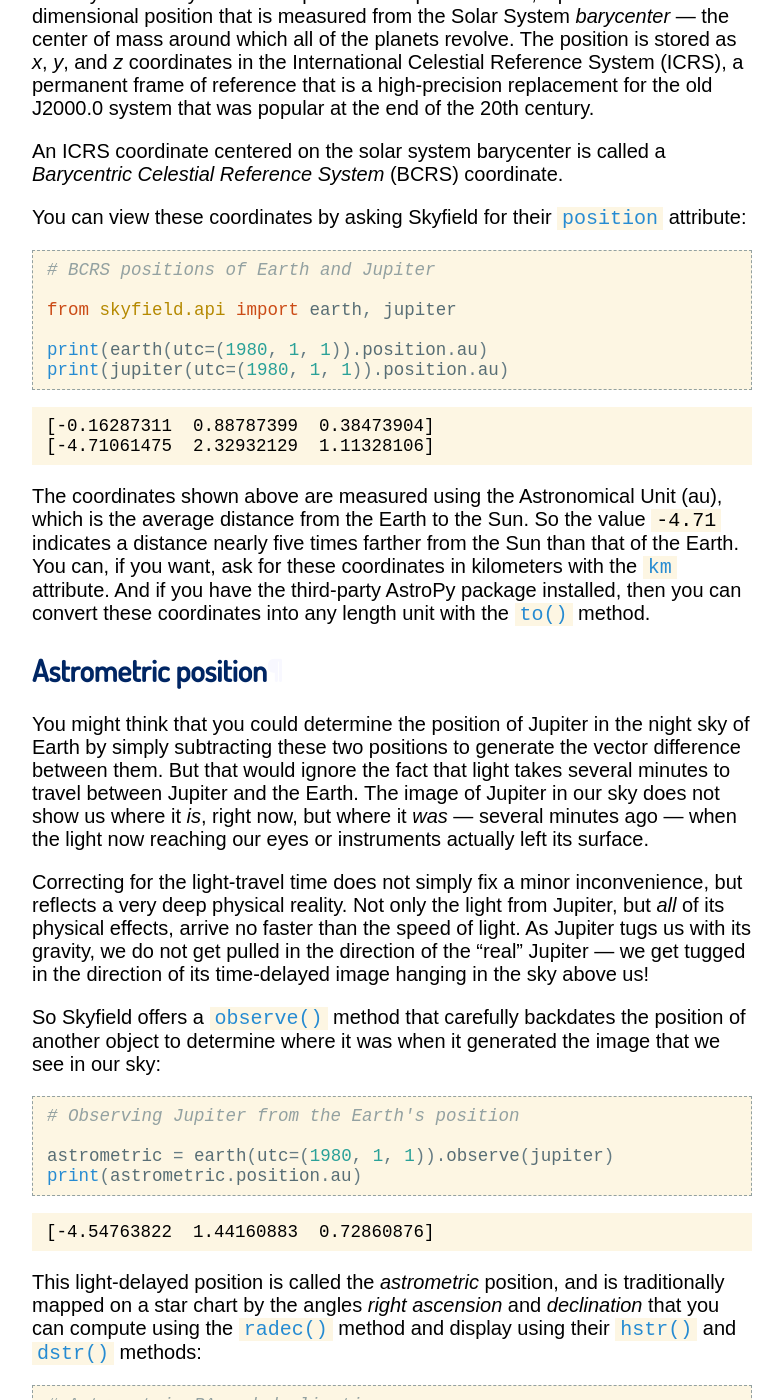
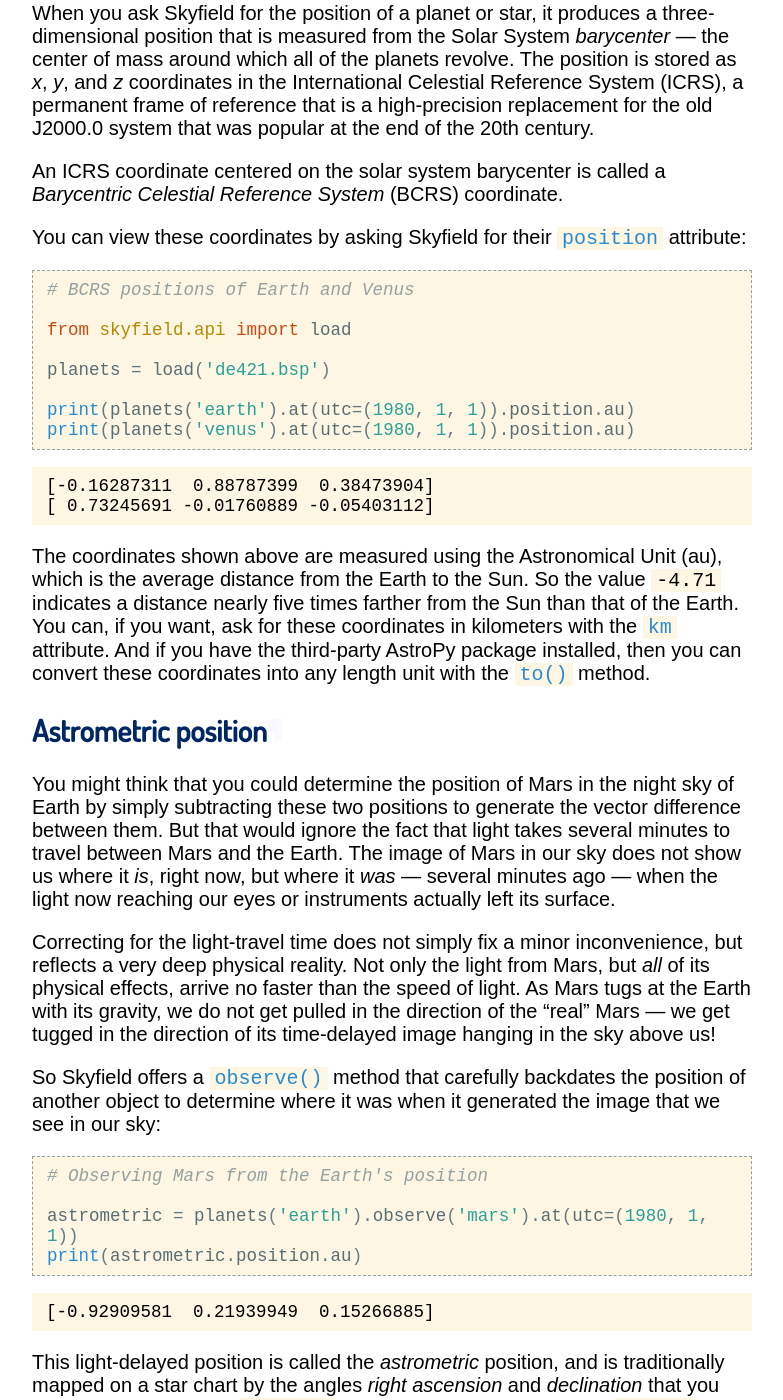
Before and after one commit to skyfielders/python-skyfield, a Sphinx documentation site: the page built from skyfield/documentation/positions.rst, in a window 1280 px wide and 1400 px high, scrolled down 3005 px. Shown: the whole window, without its empty margins (248-1031 px from the left). Built offline with Sphinx 7.4.7, drawn with Linux system fonts in a browser that asks for light colours; some of the changed text lies outside the part shown.

Commit message:
Move documentation to new API for planet positions

```diff
--- a/skyfield/documentation/positions.rst
+++ b/skyfield/documentation/positions.rst
@@ -82,30 +82,33 @@
 
   .. testcode::
 
-    from skyfield.api import now, earth, mars
+    from skyfield.api import load, now
 
     jd = now()
-    boston = earth.topos('42.3583 N', '71.0603 W')
+    planets = load('de421.bsp')
+    boston = planets('earth').topos('42.3583 N', '71.0603 W')
 
     # Geocentric
 
-    barycentric = mars(jd)
-    astrometric = earth(jd).observe(mars)
-    apparent = earth(jd).observe(mars).apparent()
+    barycentric = planets('mars').at(jd)
+    astrometric = planets('earth').observe('mars').at(jd)
+    apparent = planets('earth').observe('mars').at(jd).apparent()
 
     # Topocentric
 
-    astrometric = boston(jd).observe(mars)
-    apparent = boston(jd).observe(mars).apparent()
+    astrometric = boston.observe('mars').at(jd)
+    apparent = boston.observe('mars').at(jd).apparent()
 
 **The stars**
   Stars and other fixed objects with catalog coordinates
   generate their current astrometric position
   when observed from a planet. :doc:`Read more <stars>`
 
-  .. testcode::
+  .. TODO - turn the following back into test code
 
-    from skyfield.api import now, earth, Star
+  ::
+
+    from skyfield.api import Star, now
 
     jd = now()
     boston = earth.topos('42.3583 N', '71.0603 W')
@@ -126,6 +129,8 @@
   Earth satellite positions can be generated
   from public TLE elements describing their current orbit,
   which you can download from Celestrak. :doc:`Read more <earth-satellites>`
+
+  .. TODO - update the following code with new approach
 
   .. testsetup::
 
@@ -180,17 +185,19 @@
 
 .. testcode::
 
-    # BCRS positions of Earth and Jupiter
+    # BCRS positions of Earth and Venus
 
-    from skyfield.api import earth, jupiter
+    from skyfield.api import load
 
-    print(earth(utc=(1980, 1, 1)).position.au)
-    print(jupiter(utc=(1980, 1, 1)).position.au)
+    planets = load('de421.bsp')
+
+    print(planets('earth').at(utc=(1980, 1, 1)).position.au)
+    print(planets('venus').at(utc=(1980, 1, 1)).position.au)
 
 .. testoutput::
 
     [-0.16287311  0.88787399  0.38473904]
-    [-4.71061475  2.32932129  1.11328106]
+    [ 0.73245691 -0.01760889 -0.05403112]
 
 The coordinates shown above are measured
 using the Astronomical Unit (au),
@@ -207,12 +214,12 @@
 ====================
 
 You might think that you could determine
-the position of Jupiter in the night sky of Earth
+the position of Mars in the night sky of Earth
 by simply subtracting these two positions
 to generate the vector difference between them.
 But that would ignore the fact that light takes several minutes
-to travel between Jupiter and the Earth.
-The image of Jupiter in our sky
+to travel between Mars and the Earth.
+The image of Mars in our sky
 does not show us where it *is*, right now,
 but where it *was* — several minutes ago —
 when the light now reaching our eyes or instruments
@@ -221,11 +228,11 @@
 Correcting for the light-travel time
 does not simply fix a minor inconvenience,
 but reflects a very deep physical reality.
-Not only the light from Jupiter,
+Not only the light from Mars,
 but *all* of its physical effects,
 arrive no faster than the speed of light.
-As Jupiter tugs us with its gravity,
-we do not get pulled in the direction of the “real” Jupiter —
+As Mars tugs at the Earth with its gravity,
+we do not get pulled in the direction of the “real” Mars —
 we get tugged in the direction of its time-delayed image
 hanging in the sky above us!
 
@@ -236,14 +243,14 @@
 
 .. testcode::
 
-    # Observing Jupiter from the Earth's position
+    # Observing Mars from the Earth's position
 
-    astrometric = earth(utc=(1980, 1, 1)).observe(jupiter)
+    astrometric = planets('earth').observe('mars').at(utc=(1980, 1, 1))
     print(astrometric.position.au)
 
 .. testoutput::
 
-    [-4.54763822  1.44160883  0.72860876]
+    [-0.92909581  0.21939949  0.15266885]
 
 This light-delayed position is called the *astrometric* position,
 and is traditionally mapped on a star chart
@@ -263,9 +270,9 @@
 
 .. testoutput::
 
-    10h 49m 38.71s
-    +08deg 41' 00.6"
-    4.82598 au
+    11h 06m 51.22s
+    +09deg 05' 09.2"
+    0.96678 au
 
 As we will explore in the next section,
 objects never appear at exactly the position in the sky
@@ -290,7 +297,7 @@
   if the light passes close to another large mass
   on its way to the observer.
   This will happen if the object lies very near to the Sun in the sky,
-  for example, or is nearly behind Jupiter.
+  for example, or is nearly behind Mars.
   The effect is small,
   but must be taken into account for research-grade results.
 
@@ -326,14 +333,14 @@
 
 .. testoutput::
 
-    10h 49m 39.34s
-    +08deg 40' 56.4"
-    4.82598 au
+    11h 06m 51.75s
+    +09deg 05' 04.7"
+    0.96678 au
 
 But it is actually unusual to print apparent coordinates
 in a permanent unchanging reference frame like the ICRS,
 so you are unlikely to find the two values above
-if you look up the position of Jupiter on 1980 January 1
+if you look up the position of Mars on 1980 January 1
 in an almanac or by using other astronomy software.
 
 Instead, apparent positions are usually expressed
@@ -364,9 +371,9 @@
 
 .. testoutput::
 
-    10h 48m 36.02s
-    +08deg 47' 18.6"
-    4.82598 au
+    11h 05m 48.68s
+    +09deg 11' 35.7"
+    0.96678 au
 
 These are the coordinates
 that should match other astronomy software
@@ -420,8 +427,8 @@
     # Altitude and azimuth in the sky of a
     # specific geographic location
 
-    boston = earth.topos('42.3583 N', '71.0603 W')
-    astro = boston(utc=(1980, 3, 1)).observe(jupiter)
+    boston = planets('earth').topos('42.3583 N', '71.0603 W')
+    astro = boston.observe('mars').at(utc=(1980, 3, 1))
     app = astro.apparent()
 
     alt, az, distance = app.altaz()
@@ -431,11 +438,11 @@
 
 .. testoutput::
 
-    23deg 00' 25.5"
-    96deg 03' 03.2"
-    4.40689 au
+    24deg 39' 49.8"
+    93deg 13' 17.3"
+    0.678874 au
 
-So Jupiter was more than 23° above the horizon for Bostonians
+So Mars was more than 24° above the horizon for Bostonians
 on 1980 March 1 at midnight UTC.
 
 The altitude returned from a plain :meth:`~Apparent.altaz()` call
--- a/skyfield/documentation/stars.rst
+++ b/skyfield/documentation/stars.rst
@@ -25,7 +25,7 @@
     from skyfield.api import Star, earth, now
     barnard = Star(ra_hours=(17, 57, 48.49803),
                    dec_degrees=(4, 41, 36.2072))
-    astrometric = earth(now()).observe(barnard)
+    astrometric = barnard._observe_from_bcrs(earth(now()))  # TODO
     ra, dec, distance = astrometric.radec()
     print(ra)
     print(dec)
@@ -72,7 +72,7 @@
                    parallax_mas=545.4,
                    radial_km_per_s=-110.6)
 
-    astrometric = earth(now()).observe(barnard)
+    astrometric = barnard._observe_from_bcrs(earth(now()))  # TODO
     ra, dec, distance = astrometric.radec()
     print(ra)
     print(dec)
```
Also changed, not shown: other parts of skyfield/documentation/positions.rst (+2 -2 lines), skyfield/documentation/index.rst (+5 -4 lines).
